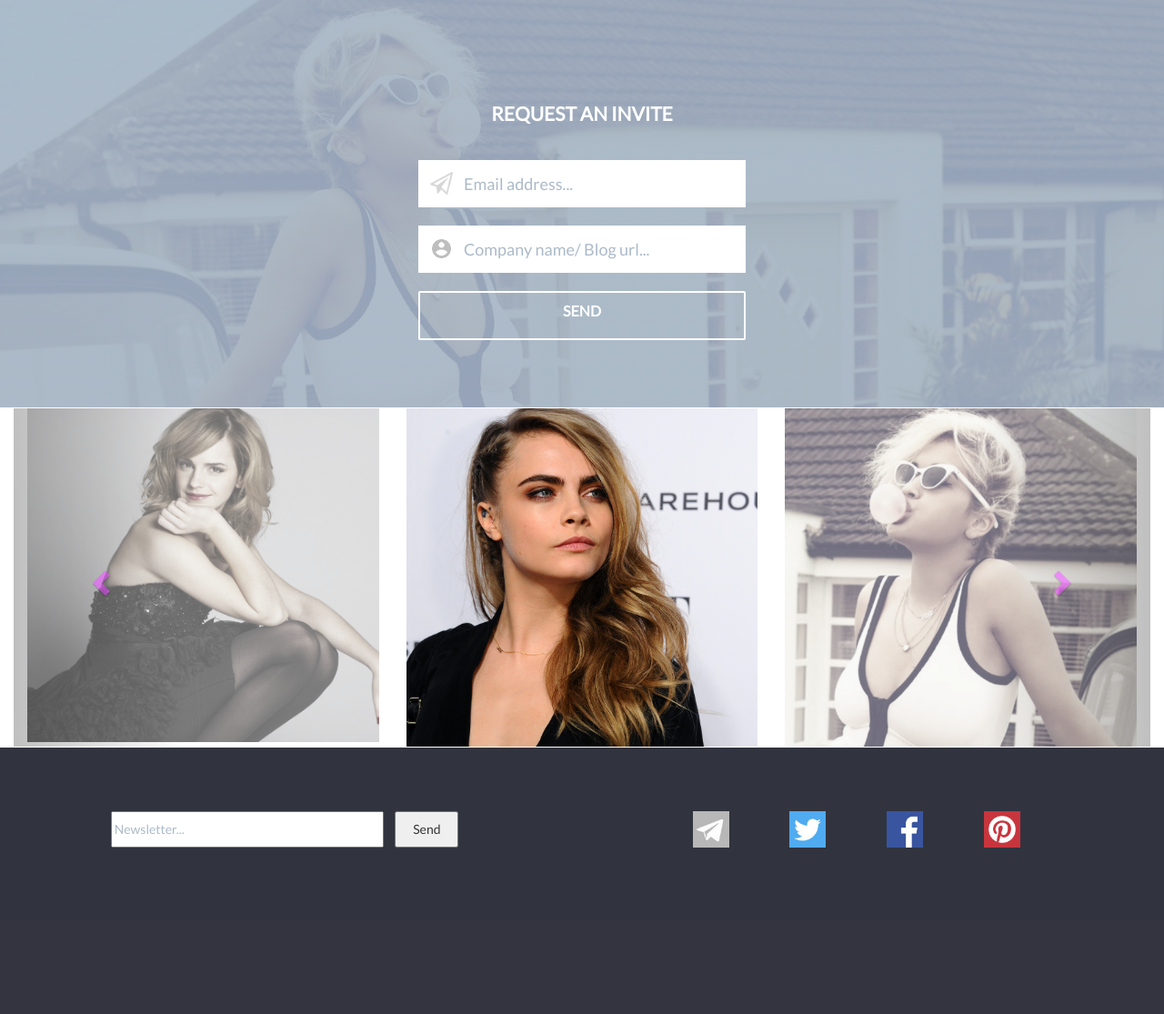
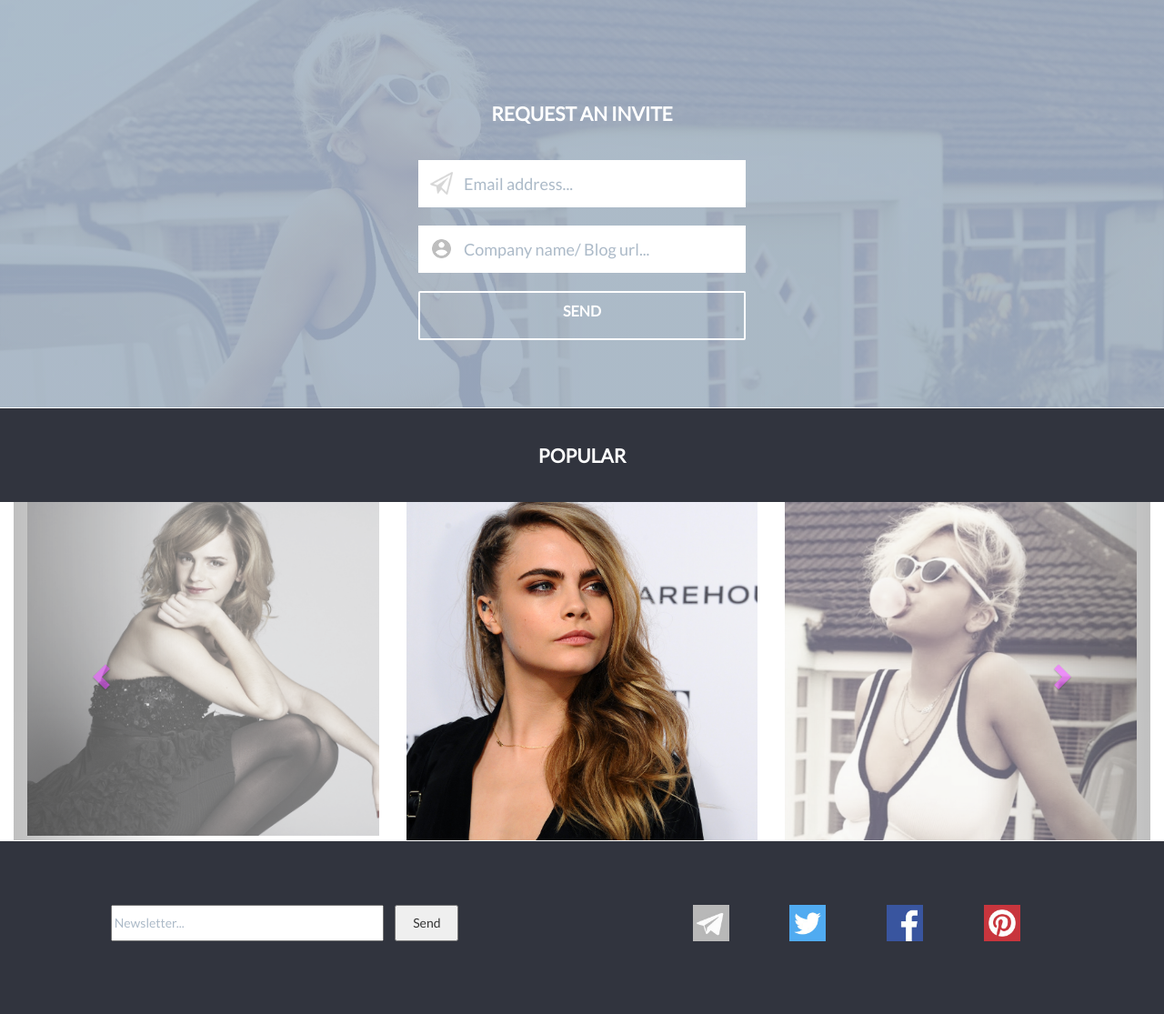
Before and after one commit to marta-marongiu/ootd, a PHP site: page /index-ootd.html in a window 1280 px wide. Shown: the part 1504-2619 px from the top of the page at 91% size. Before the commit the page ends 2436 px from the top, so only its background shows below. Run offline with PHP 8.4, Linux system fonts and the light colour scheme.

Commit message:
aggiunto popular

```diff
--- a/index-ootd.html
+++ b/index-ootd.html
@@ -65,19 +65,16 @@
             <div class="row">
                 <div class="col-sm-4 col-sm-offset-4">
                     <h2>Outfit of the day</h2>
-
                     <a href="#" class="btn btn-cta btn-lg">
                         <span class="glyphicon glyphicon-apple"></span>
                         <span class="btn-text">available now on the app store</span>
                     </a>
                 </div>
             </div>
-
         </div>
     </section>
 
     <section class="invite"> <!--container con icona, h3 e p -->
-
         <div class="container">
             <div class="row">
                 <div class="col-xs-8 col-xs-offset-2">
@@ -87,7 +84,6 @@
                 </div>
             </div>
         </div>
-
     </section>
 
     <section><!--container-fluid con 3 colonne da 4 con all'interno icona, h2, hr e p -->
@@ -144,10 +140,11 @@
         </div>
     </section>
 
+    <section class="popular">
+        <h2>Popular</h2>
+    </section>
+
     <section><!--container con h2--><!--container-fluid con 3 colonne da 4 (slideshow)-->
-
-
-
         <div class="container-fluid">
           <div class="row">
             <div class="col-md-12">
@@ -211,16 +208,7 @@
             </div>
           </div>
         </div>
-
-
-
-
-
-
-
-
-
-
+    </section>
 
     <section><!--container con icona, h2 e p -->
         <div class="container">
--- a/theme-ootd.css
+++ b/theme-ootd.css
@@ -294,9 +294,6 @@ footer {
   }
 }
 
-// non-related styling:
-
-
 .multi-item-carousel .carousel-inner > .item {
   -webkit-transition: 500ms ease-in-out left;
   transition: 500ms ease-in-out left;
@@ -331,7 +328,19 @@ footer {
 
 .lateral {
 	filter: contrast(40%) brightness(140%) grayscale(60%);
+}
 
+.popular {
+	text-transform: uppercase;
+	background-color: #31343e;
+	color: #fefefe;
+	min-height: 100px;
+	text-align: center;
+	font-size: 21px;
+	font-weight: bold;
+}
 
-
+.popular h2 {
+	margin: 0 auto;
+	padding: 40px;
 }
```
Lines whose indentation alone changed are shown as unchanged.
